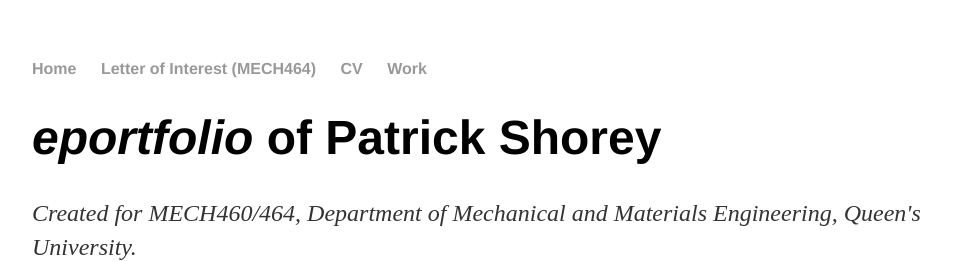
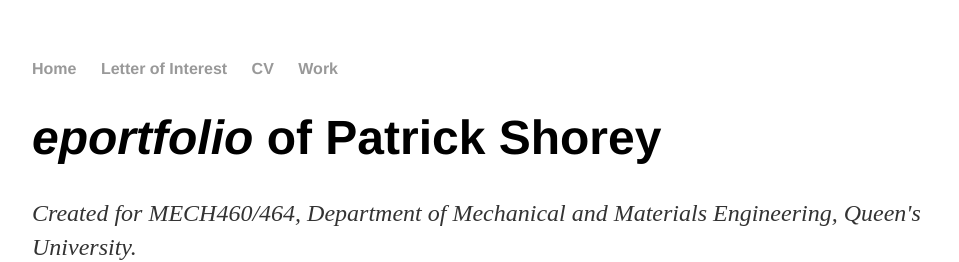
Before and after one commit to LurkingH0rr0r/LurkingH0rr0r.github.io, a Jekyll site: the page built from index.html, in a window 1280 px wide. Shown: the top 262 px of the page, without its empty margins (160-1119 px from the left). Built offline with Jekyll 4.4.1, drawn with Linux system fonts in a browser that asks for light colours.

Commit message:
Update default.html

```diff
--- a/_layouts/default.html
+++ b/_layouts/default.html
@@ -9,7 +9,7 @@
 			<nav>
 	    		<ul>
 	        		<li><a href="/">Home</a></li>
-		        	<li><a href="https://docs.google.com/viewer?url=https://github.com/Patrick-Shorey/Patrick-Shorey.github.io/raw/master/pdfs/coverletter-MECH462.pdf">Letter of Interest (MECH464)</a></li>
+		        	<li><a href="https://docs.google.com/viewer?url=https://github.com/Patrick-Shorey/Patrick-Shorey.github.io/raw/master/pdfs/coverletter-MECH462.pdf">Letter of Interest</a></li>
 	        		<li><a href="https://docs.google.com/viewer?url=https://github.com/Patrick-Shorey/Patrick-Shorey.github.io/raw/master/pdfs/resume.pdf">CV</a></li>
 	        		<li><a href="/blog">Work</a></li>
 	    		</ul>
```
